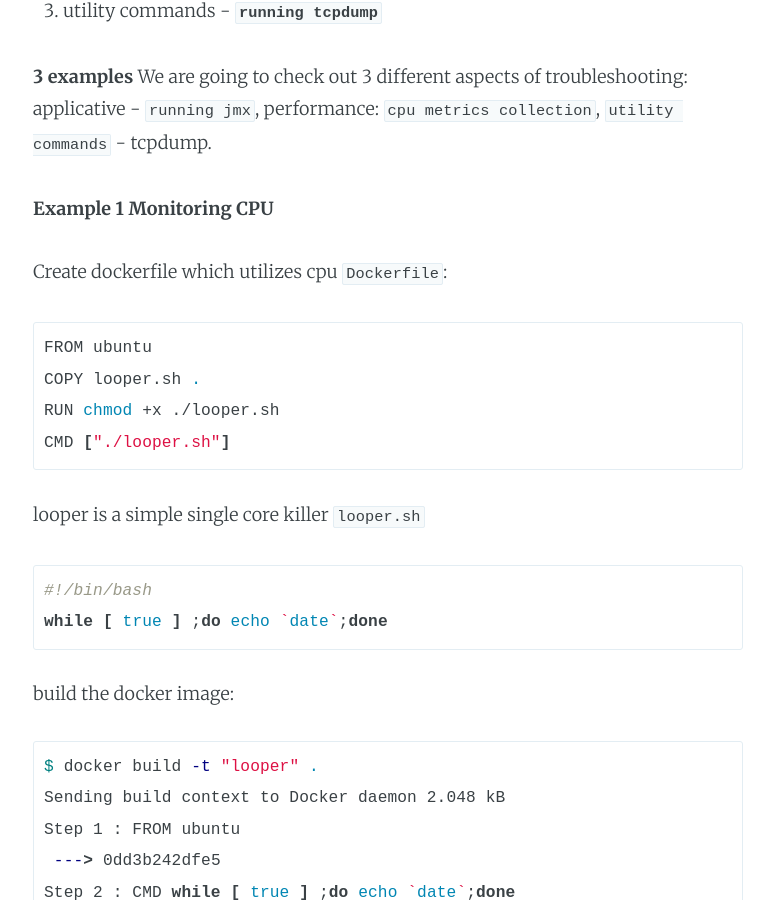
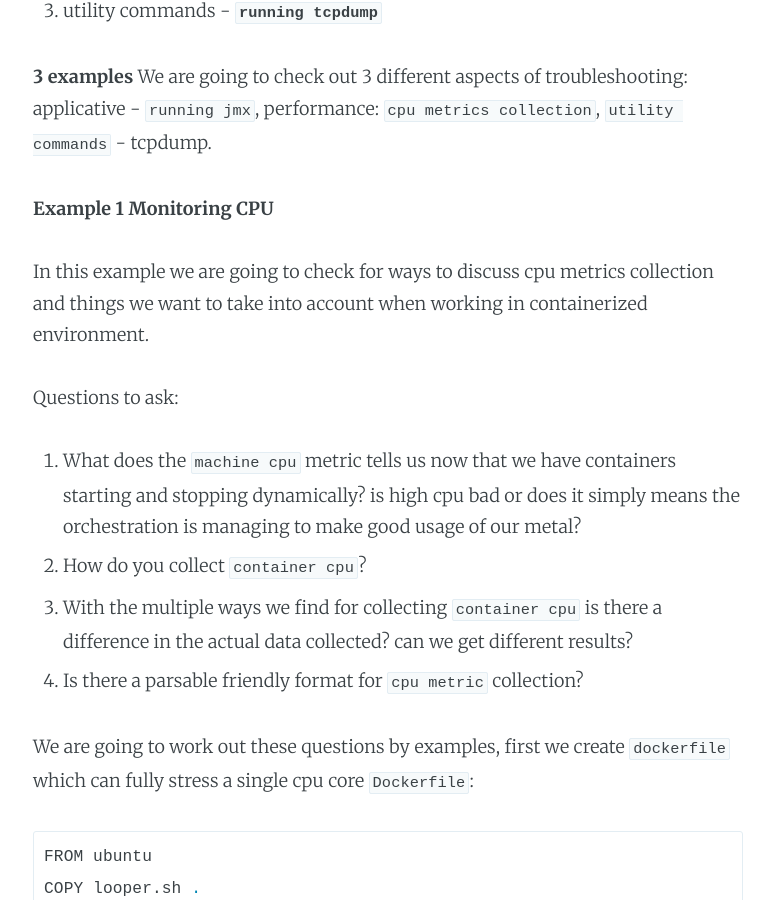
Before and after one commit to LivePersonInc/techblog, a Jekyll site: the page built from _posts/2016/2016-01-26-docker-adoption-pathway-part02.md, in a window 1280 px wide and 900 px high, scrolled down 1977 px. Shown: the whole window, without its empty margins (252-1026 px from the left). Built offline with Jekyll 4.4.1, drawn with Linux system fonts in a browser that asks for light colours; comment, search, counter and statistics services are not loaded.

Commit message:
+temporary publish part 2

````diff
--- a/_posts/2016/2016-01-26-docker-adoption-pathway-part02.md
+++ b/_posts/2016/2016-01-26-docker-adoption-pathway-part02.md
@@ -31,7 +31,16 @@ We are going to check out 3 examples of troubleshooting in the new world:
 
 **Example 1 Monitoring CPU**
 
-Create dockerfile which utilizes cpu `Dockerfile`:
+In this example we are going to check for ways to discuss cpu metrics collection and things we want to take into account when working in containerized environment.
+
+Questions to ask:
+
+1. What does the `machine cpu` metric tells us now that we have containers starting and stopping dynamically? is high cpu bad or does it simply  means the orchestration is managing to make good usage of our metal?
+1. How do you collect `container cpu`?
+1. With the multiple ways we find for collecting `container cpu` is there a difference in the actual data collected? can we get different results?
+1. Is there a parsable friendly format for `cpu metric` collection?
+
+We are going to work out these questions by examples, first we create `dockerfile` which can fully stress a single cpu core `Dockerfile`:
 
 ```bash
 FROM ubuntu
````
